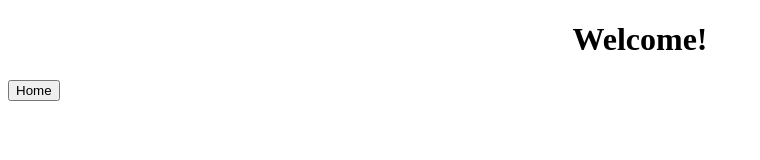
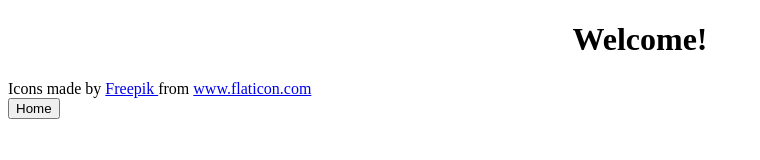
Before and after one commit to mysterioustechnology/website, a plain HTML site: page About/about_me.html in a window 1280 px wide. Shown: the whole page, without its empty margins (0-760 px from the left). Drawn offline with Linux system fonts and the light colour scheme.

Commit message:
Update about_me.html

```diff
--- a/About/about_me.html
+++ b/About/about_me.html
@@ -13,6 +13,7 @@
   </head>
   <body>
     <h1 id="center"> Welcome! </h1>
+	<div class="ico"> Icons made by <a href="https://www.flaticon.com/authors/freepik" title="Freepik" target="_blank" rel="noopener">Freepik </a> from <a href="https://www.flaticon.com/" title="Flaticon" target="_blank" rel="noopener">www.flaticon.com</a></div>
 	<footer class="btn-holder">
 		<a href="https://mysterious-b-wolf.github.io/website/">
 			<button> Home </button>
```
